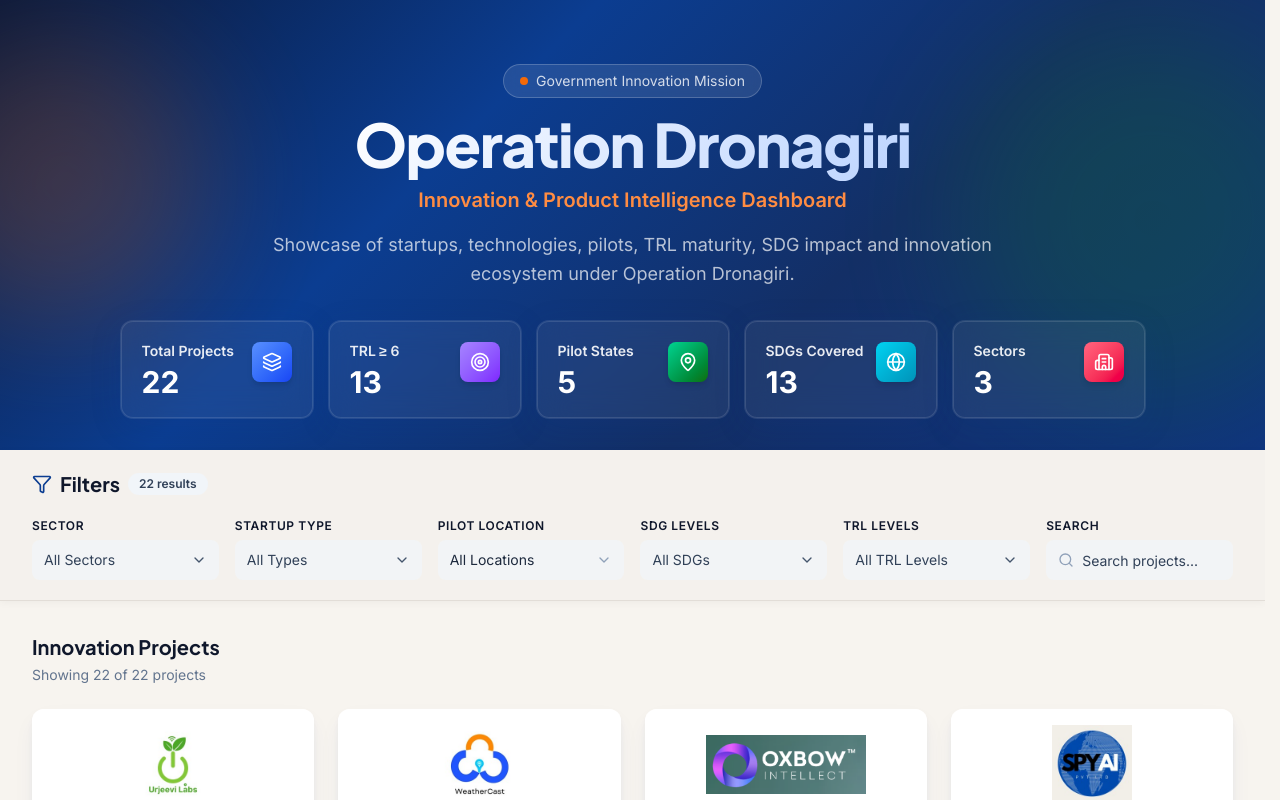
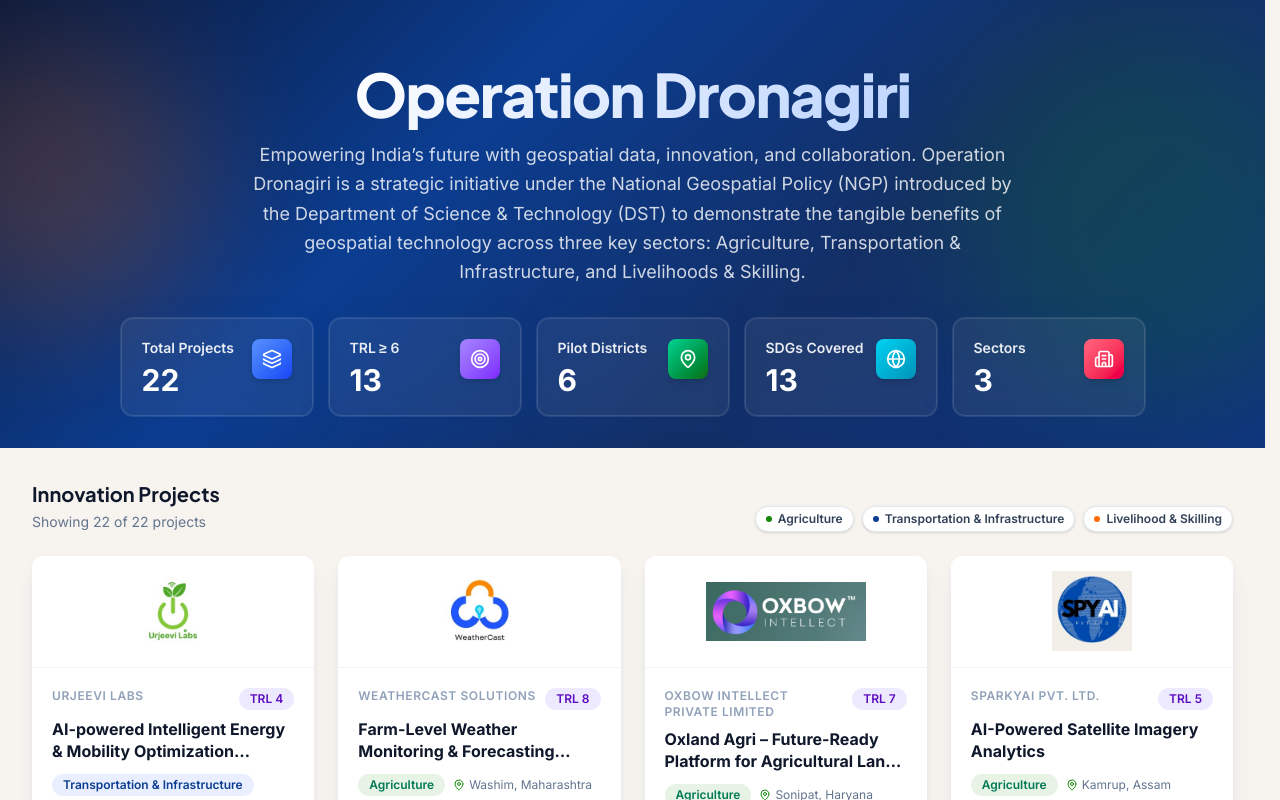
Before and after one commit to Varshith-Dev-IT/BRICS_OD_DASHBOARD, a React (Vite) app: page / in a window 1280 px wide. Shown: the top 800 px of the page. Built offline with nearby package versions, Linux system fonts and the light colour scheme.

Commit message:
feat: implement project dashboard infrastructure, including data types, filtering components, and AWS deployment automation.

```diff
--- a/package.json
+++ b/package.json
@@ -4,7 +4,7 @@
   "version": "0.0.0",
   "type": "module",
   "scripts": {
-    "dev": "vite",
+    "dev": "vite --host",
     "build": "tsc -b && vite build",
     "lint": "oxlint",
     "preview": "vite preview"
--- a/src/components/dashboard/FilterPanel.tsx
+++ b/src/components/dashboard/FilterPanel.tsx
@@ -4,10 +4,8 @@
 import { Button } from '@/components/ui/button'
 import { Input } from '@/components/ui/input'
 import { MultiSelectDropdown } from '@/components/ui/multi-select'
-import { NativeSelect } from '@/components/ui/native-select'
 import { cn } from '@/lib/utils'
-import type { FilterState, Sector, StartupType } from '@/types/project'
-import { SDG_INFO } from '@/types/project'
+import type { FilterState, Sector } from '@/types/project'
 
 const SECTORS: Sector[] = [
   'Agriculture',
@@ -15,20 +13,16 @@
   'Livelihood & Skilling',
 ]
 
-const STARTUP_TYPES: StartupType[] = ['ESS', 'GSS', 'Corporate']
-const TRL_LEVELS = [1, 2, 3, 4, 5, 6, 7, 8, 9]
-const SDG_LEVELS = Object.keys(SDG_INFO).map(Number)
 
 const SECTION_TITLE = 'font-display text-lg font-bold text-slate-900 sm:text-xl'
 
 interface FilterPanelProps {
   filters: FilterState
   onChange: (filters: FilterState) => void
-  locations: string[]
   resultCount: number
 }
 
-export function FilterPanel({ filters, onChange, locations, resultCount }: FilterPanelProps) {
+export function FilterPanel({ filters, onChange, resultCount }: FilterPanelProps) {
   const [mobileOpen, setMobileOpen] = useState(false)
 
   const resetFilters = () => {
@@ -42,20 +36,10 @@
     })
   }
 
-  const hasActiveFilters =
-    filters.sectors.length > 0 ||
-    filters.startupTypes.length > 0 ||
-    filters.pilotLocation ||
-    filters.sdgs.length > 0 ||
-    filters.trlLevels.length > 0 ||
-    filters.search
+  const hasActiveFilters = filters.sectors.length > 0 || filters.search
 
   const activeFilterCount = [
     filters.sectors.length,
-    filters.startupTypes.length,
-    filters.pilotLocation ? 1 : 0,
-    filters.sdgs.length,
-    filters.trlLevels.length,
     filters.search ? 1 : 0,
   ].reduce((a, b) => a + b, 0)
 
@@ -119,7 +103,7 @@
 
       <div
         className={cn(
-          'grid gap-4 grid-cols-1 sm:grid-cols-2 lg:grid-cols-3 xl:grid-cols-6',
+          'grid gap-4 grid-cols-1 sm:grid-cols-2',
           !mobileOpen && 'hidden md:grid'
         )}
       >
@@ -129,49 +113,6 @@
           options={SECTORS.map((s) => ({ value: s, label: s }))}
           selected={filters.sectors}
           onChange={(sectors) => onChange({ ...filters, sectors })}
-        />
-
-        <MultiSelectDropdown<StartupType>
-          label="Startup Type"
-          placeholder="All Types"
-          options={STARTUP_TYPES.map((t) => ({ value: t, label: t }))}
-          selected={filters.startupTypes}
-          onChange={(startupTypes) => onChange({ ...filters, startupTypes })}
-        />
-
-        <NativeSelect
-          label="Pilot Location"
-          value={filters.pilotLocation || ''}
-          onChange={(e) => onChange({ ...filters, pilotLocation: e.target.value })}
-        >
-          <option value="">All Locations</option>
-          {locations.map((loc) => (
-            <option key={loc} value={loc}>
-              {loc}
-            </option>
-          ))}
-        </NativeSelect>
-
-        <MultiSelectDropdown<number>
-          label="SDG Levels"
-          placeholder="All SDGs"
-          options={SDG_LEVELS.map((sdg) => ({
-            value: sdg,
-            label: `SDG ${sdg} – ${SDG_INFO[sdg].title}`,
-          }))}
-          selected={filters.sdgs}
-          onChange={(sdgs) => onChange({ ...filters, sdgs })}
-        />
-
-        <MultiSelectDropdown<number>
-          label="TRL Levels"
-          placeholder="All TRL Levels"
-          options={TRL_LEVELS.map((trl) => ({
-            value: trl,
-            label: `TRL ${trl}`,
-          }))}
-          selected={filters.trlLevels}
-          onChange={(trlLevels) => onChange({ ...filters, trlLevels })}
         />
 
         <div className="hidden md:block">
--- a/src/components/dashboard/HeroSection.tsx
+++ b/src/components/dashboard/HeroSection.tsx
@@ -57,7 +57,7 @@
 const KPI_CONFIG = [
   { label: 'Total Projects', key: 'totalProjects' as const, icon: <Layers className="h-4.5 w-4.5 text-white sm:h-5 sm:w-5" />, accent: 'from-navy-400 to-navy-600' },
   { label: 'TRL ≥ 6', key: 'trlAbove6' as const, icon: <Target className="h-4.5 w-4.5 text-white sm:h-5 sm:w-5" />, accent: 'from-violet-400 to-violet-600' },
-  { label: 'Pilot States', key: 'pilotStates' as const, icon: <MapPin className="h-4.5 w-4.5 text-white sm:h-5 sm:w-5" />, accent: 'from-emerald-400 to-emerald-600' },
+  { label: 'Pilot Districts', key: 'pilotDistricts' as const, icon: <MapPin className="h-4.5 w-4.5 text-white sm:h-5 sm:w-5" />, accent: 'from-emerald-400 to-emerald-600' },
   { label: 'SDGs Covered', key: 'sdgsCovered' as const, icon: <Globe className="h-4.5 w-4.5 text-white sm:h-5 sm:w-5" />, accent: 'from-cyan-400 to-cyan-600' },
   { label: 'Sectors', key: 'sectors' as const, icon: <Building2 className="h-4.5 w-4.5 text-white sm:h-5 sm:w-5" />, accent: 'from-rose-400 to-rose-600' },
 ]
@@ -77,22 +77,14 @@
           transition={{ duration: 0.7 }}
           className="text-center"
         >
-          <div className="mb-4 inline-flex max-w-full flex-wrap items-center justify-center gap-x-2 gap-y-1 rounded-full border border-white/20 bg-white/10 px-3 py-1.5 text-[11px] text-white/80 backdrop-blur-sm sm:px-4 sm:text-sm">
-            <span className="h-2 w-2 shrink-0 rounded-full bg-saffron-500 animate-pulse" />
-            <span className="sm:inline">Government Innovation Mission</span>
-          </div>
-
           <h1 className="font-display text-3xl font-extrabold tracking-tight sm:text-5xl lg:text-6xl">
             <span className="text-gradient">Operation Dronagiri</span>
           </h1>
 
-          <p className="mt-2 text-base font-semibold text-saffron-400 sm:mt-3 sm:text-xl">
-            Innovation & Product Intelligence Dashboard
-          </p>
 
-          <p className="mx-auto mt-3 max-w-3xl text-sm leading-relaxed text-white/70 sm:mt-4 sm:text-base lg:text-lg">
-            Showcase of startups, technologies, pilots, TRL maturity, SDG impact and
-            innovation ecosystem under Operation Dronagiri.
+          <p className="mx-auto mt-3 max-w-3xl text-sm leading-relaxed text-white/80 sm:mt-4 sm:text-base lg:text-lg">
+            Empowering India’s future with geospatial data, innovation, and collaboration.
+            Operation Dronagiri is a strategic initiative under the National Geospatial Policy (NGP) introduced by the Department of Science & Technology (DST) to demonstrate the tangible benefits of geospatial technology across three key sectors: Agriculture, Transportation & Infrastructure, and Livelihoods & Skilling.
           </p>
         </motion.div>
 
--- a/src/components/project/ProjectDetail.tsx
+++ b/src/components/project/ProjectDetail.tsx
@@ -96,7 +96,7 @@
             { label: 'Startup', value: project.startupName },
             { label: 'Project', value: project.projectName },
             { label: 'Sector', value: project.sector },
-              { label: 'Pilot District', value: `${project.pilotLocation.district}, ${project.pilotLocation.state}` },
+            { label: 'Pilot Districts', value: `${project.pilotLocation.district}, ${project.pilotLocation.state}` },
             { label: 'TRL', value: `TRL ${project.trl}` },
             { label: 'Current Location', value: project.currentLocation },
             { label: 'Expansion Plan', value: project.expansionPlan, fullWidth: true },
--- a/src/pages/Dashboard.tsx
+++ b/src/pages/Dashboard.tsx
@@ -1,63 +1,68 @@
 import { motion } from 'framer-motion'
-import { useMemo, useState } from 'react'
-import { FilterPanel, SECTION_TITLE } from '@/components/dashboard/FilterPanel'
+import { useState, useMemo } from 'react'
 import { HeroSection } from '@/components/dashboard/HeroSection'
 import { ProjectCard } from '@/components/project/ProjectCard'
-import { projects, getUniqueDistricts } from '@/data'
-import { filterProjects } from '@/lib/filters'
-import type { FilterState } from '@/types/project'
+import { projects } from '@/data'
+import { SECTOR_COLORS, type Sector } from '@/types/project'
 
-const INITIAL_FILTERS: FilterState = {
-  sectors: [],
-  startupTypes: [],
-  pilotLocation: '',
-  sdgs: [],
-  trlLevels: [],
-  search: '',
-}
+const SECTION_TITLE = 'font-display text-lg font-bold text-slate-900 sm:text-xl'
 
 export function Dashboard() {
-  const [filters, setFilters] = useState<FilterState>(INITIAL_FILTERS)
+  const [selectedSectors, setSelectedSectors] = useState<Sector[]>([])
 
-  const locations = useMemo(() => getUniqueDistricts(projects), [])
+  const filteredProjects = useMemo(() => {
+    if (selectedSectors.length === 0) return projects
+    return projects.filter(p => selectedSectors.includes(p.sector))
+  }, [selectedSectors])
 
-  const filteredProjects = useMemo(
-    () => filterProjects(projects, filters),
-    [filters]
-  )
+  const toggleSector = (sector: Sector) => {
+    setSelectedSectors(prev =>
+      prev.includes(sector)
+        ? prev.filter(s => s !== sector)
+        : [...prev, sector]
+    )
+  }
 
   return (
     <div className="min-h-screen" style={{ backgroundColor: '#f7f4ef' }}>
       <HeroSection />
 
-      {/* Filter Band — full-width with richer warm tone */}
-      <div
-        className="sticky top-0 z-50 w-full"
-        style={{
-          backgroundColor: 'rgba(244, 241, 237, 0.97)',
-          borderBottom: '1px solid #e2ddd7',
-          backdropFilter: 'blur(12px)',
-          boxShadow: '0 2px 8px rgba(0,0,0,0.04)',
-        }}
-      >
-        <div className="mx-auto max-w-7xl px-3 py-4 sm:px-6 sm:py-5 lg:px-8">
-          <FilterPanel
-            filters={filters}
-            onChange={setFilters}
-            locations={locations}
-            resultCount={filteredProjects.length}
-          />
-        </div>
-      </div>
 
       {/* Projects Section — lighter background */}
       <section className="mx-auto max-w-7xl px-3 pb-6 pt-6 sm:px-6 sm:pb-8 sm:pt-8 lg:px-8">
         <div>
-          <div className="mb-4 sm:mb-6">
-            <h2 className={SECTION_TITLE}>Innovation Projects</h2>
-            <p className="mt-1 text-sm text-slate-500">
-              Showing {filteredProjects.length} of {projects.length} projects
-            </p>
+          <div className="mb-4 flex flex-col gap-4 sm:mb-6 sm:flex-row sm:items-end sm:justify-between">
+            <div>
+              <h2 className={SECTION_TITLE}>Innovation Projects</h2>
+              <p className="mt-1 text-sm text-slate-500">
+                Showing {filteredProjects.length} of {projects.length} projects
+              </p>
+            </div>
+            <div className="flex flex-wrap items-center gap-2">
+              {(Object.keys(SECTOR_COLORS) as Sector[]).map((sector) => {
+                const isSelected = selectedSectors.includes(sector)
+                return (
+                  <button
+                    key={sector}
+                    onClick={() => toggleSector(sector)}
+                    className={`inline-flex items-center gap-1.5 rounded-full px-2.5 py-1 text-xs font-semibold shadow-sm border transition-colors ${
+                      isSelected
+                        ? 'border-transparent text-white'
+                        : 'bg-white border-slate-200 text-slate-700 hover:bg-slate-50'
+                    }`}
+                    style={isSelected ? { backgroundColor: SECTOR_COLORS[sector] } : {}}
+                  >
+                    {!isSelected && (
+                      <span
+                        className="h-1.5 w-1.5 rounded-full"
+                        style={{ backgroundColor: SECTOR_COLORS[sector] }}
+                      />
+                    )}
+                    {sector}
+                  </button>
+                )
+              })}
+            </div>
           </div>
 
           {filteredProjects.length === 0 ? (
@@ -67,9 +72,8 @@
               className="rounded-xl bg-white px-4 py-12 text-center shadow-soft sm:py-16"
             >
               <p className="text-base font-medium text-slate-600 sm:text-lg">
-                No projects match your filters
+                No projects found
               </p>
-              <p className="mt-1 text-sm text-slate-400">Try adjusting your filter criteria</p>
             </motion.div>
           ) : (
             <div className="grid auto-rows-fr grid-cols-1 gap-4 sm:grid-cols-2 sm:gap-6 lg:grid-cols-3 xl:grid-cols-4">
--- a/src/types/project.ts
+++ b/src/types/project.ts
@@ -71,7 +71,7 @@
   totalProjects: number
   startups: number
   trlAbove6: number
-  pilotStates: number
+  pilotDistricts: number
   sdgsCovered: number
   sectors: number
 }
@@ -103,7 +103,7 @@
   totalProjects: 22,
   startups: 22,
   trlAbove6: 13,
-  pilotStates: 5,
+  pilotDistricts: 6,
   sdgsCovered: 13,
   sectors: 3,
 }
```
Lines whose indentation alone changed are shown as unchanged.
